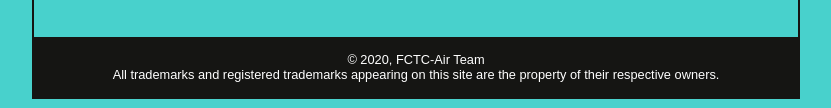
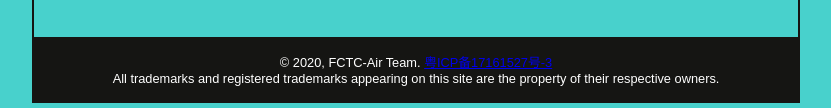
Before and after one commit to luhuadong/fctc-air-pages, a plain HTML site: page index.html in a window 1280 px wide. Shown: the part 1375-1483 px from the top of the page, without its empty margins (224-1055 px from the left). Drawn offline with Linux system fonts and the light colour scheme.

Commit message:
通过备案

```diff
--- a/index.html
+++ b/index.html
@@ -83,9 +83,8 @@
     </div>
 </article>
 
-<!--<a href="https://beian.miit.gov.cn">粤ICP备17161527号</a>-->
 <footer>
-    &copy; 2020, FCTC-Air Team
+    &copy; 2020, FCTC-Air Team. <a href="https://beian.miit.gov.cn">粤ICP备17161527号-3</a>
     <br>
     All trademarks and registered trademarks appearing on
     this site are the property of their respective owners.
```
